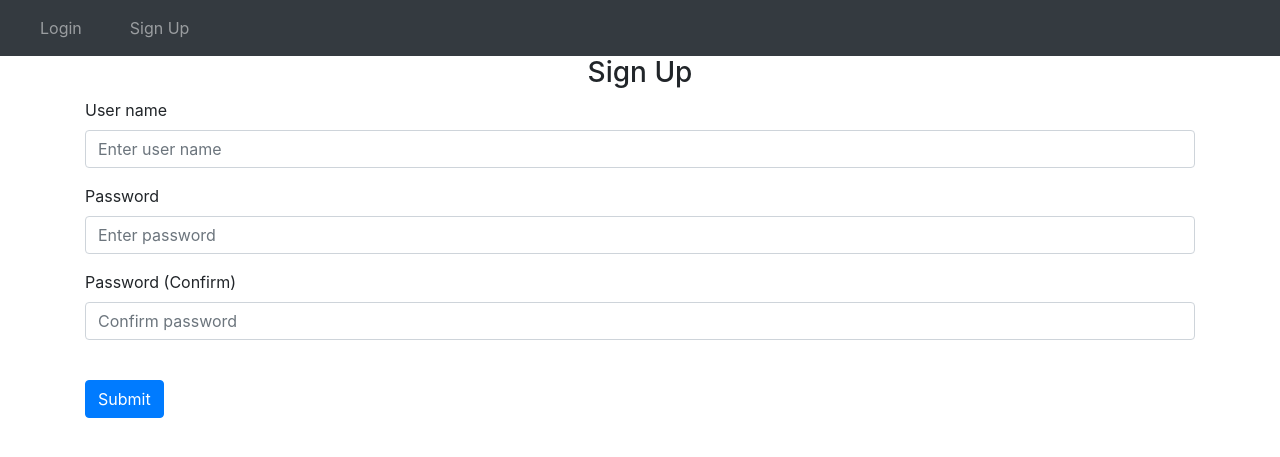
After one commit to tonilivaja/HardwareHelper, a Flask app: template website/templates/sign_up.html in a window 1280 px wide. The commit adds this page. Shown: the top 457 px of the page. Run offline with Flask 2, Linux system fonts and the light colour scheme; the template is opened without the code that fills it, so the values that code supplies are empty; some libraries are stand-ins or nearby versions.

Commit message:
Enabled user authentication

```diff
--- a/website/templates/base.html
+++ b/website/templates/base.html
@@ -1,15 +1,83 @@
 <!DOCTYPE html>
 <html>
 	<head>
-		<meta charset="utf-8">
-		<title>{% block title %}Home{% endblock%}</title>
+		<meta charset="utf-8" />
+		<meta name="viewport" content="width=device-width, initial-scale=1" />
+		<link rel="stylesheet"
+		href="https://stackpath.bootstrapcdn.com/bootstrap/4.4.1/css/bootstrap.min.css"
+		integrity="sha384-Vkoo8x4CGsO3+Hhxv8T/Q5PaXtkKtu6ug5TOeNV6gBiFeWPGFN9MuhOf23Q9Ifjh"
+		crossorigin="anonymous"
+		/>
+		<link rel="stylesheet"
+		href="https://stackpath.bootstrapcdn.com/font-awesome/4.7.0/css/font-awesome.min.css"
+		crossorigin="anonymous"
+		/>
+		<title>{% block title %}Home{% endblock %}</title>
 	</head>
+	<body>
+		<nav class="navbar navbar-expand-lg navbar-dark bg-dark">
+			<button class="navbar-toggler" type="button" data-toggle="collapse" data-target="#navbar">
+				<span class="navbar-toggler-icon"></span>
+			</button>
+			<div class="collapse navbar-collapse" id="navbar">
+				<div class="navbar-nav">
+					{% if user.is_authenticated %}
+						<a class="nav-item nav-link px-4" id="home" href="/">Home</a>
+						<a class="nav-item nav-link px-4" id="configuration" href="/configuration">Configuration</a>
+						<a class="nav-item nav-link px-4" id="logout" href="/logout">Logout</a>
+					{% else %}
+						<a class="nav-item nav-link px-4" id="login" href="/login">Login</a>
+						<a class="nav-item nav-link px-4" id="signUp" href="/sign-up">Sign Up</a>
+					{% endif %}
+				</div>
+			</div>
+		</nav>
 
-	<body>
-		<p>Test</p>
+		{% with messages = get_flashed_messages(with_categories=true) %}
+		{% if messages %}
+			{% for category, message in messages %}
+			{% if category == 'error' %}
+			<div class="alert alert-danger alert-dismissable fade show" role="alert">
+				{{message}}
+				<button type="button" class="close" data-dismiss="alert">
+					<span aria-hidden="true">&times;</span>
+				</button>
+			</div>
+			{% else %}
+			<div class="alert alert-success alert-dismissable fade show" role="alert">
+				{{message}}
+				<button type="button" class="close" data-dismiss="alert">
+					<span aria-hidden="true">&times;</span>
+				</button>
+			</div>
+			{% endif %}
+			{% endfor %}
+		{% endif %}
+		{% endwith %}
+
 		<div class="container">
 			{% block content %}
 			{% endblock %}
 		</div>
+
+		<script
+			src="https://code.jquery.com/jquery-3.2.1.slim.min.js"
+			integrity="sha384-KJ3o2DKtIkvYIK3UENzmM7KCkRr/rE9/Qpg6aAZGJwFDMVNA/GpGFF93hXpG5KkN"
+			crossorigin="anonymous"
+		></script>
+		<script
+			src="https://cdnjs.cloudflare.com/ajax/libs/popper.js/1.12.9/umd/popper.min.js"
+			integrity="sha384-ApNbgh9B+Y1QKtv3Rn7W3mgPxhU9K/ScQsAP7hUibX39j7fakFPskvXusvfa0b4Q"
+			crossorigin="anonymous"
+		></script>
+		<script
+			src="https://maxcdn.bootstrapcdn.com/bootstrap/4.0.0/js/bootstrap.min.js"
+			integrity="sha384-JZR6Spejh4U02d8jOt6vLEHfe/JQGiRRSQQxSfFWpi1MquVdAyjUar5+76PVCmYl"
+			crossorigin="anonymous"
+		></script>
+		<script
+			type="text/javascript"
+			src="{{ url_for('static', filename='index.js') }}"
+		></script>
 	</body>
 </html>
--- /dev/null
+++ b/website/templates/sign_up.html
@@ -0,0 +1,22 @@
+{% extends "base.html" %} {% block title %}Sign Up{% endblock %}
+{% block content %}
+
+<form method="POST">
+	<h3 align="center">Sign Up</h3>
+	<div class="form-group">
+		<label for="text">User name</label>
+		<input type="text" class="form-control" id="userName" name="userName" placeholder="Enter user name">
+	</div>
+	<div class="form-group">
+		<label for="password1">Password</label>
+		<input type="password" class="form-control" id="password1" name="password1" placeholder="Enter password">
+	</div>
+	<div class="form-group">
+		<label for="password2">Password (Confirm)</label>
+		<input type="password" class="form-control" id="password2" name="password2" placeholder="Confirm password">
+	</div>
+	<br/>
+	<button type="submit" class="btn btn-primary">Submit</button>
+</form>
+
+{% endblock %}
--- a/website/views.py
+++ b/website/views.py
@@ -8,4 +8,4 @@ views = Blueprint('views', __name__)
 
 @views.route('/', methods=['GET', 'POST'])
 def home():
-	return render_template("home.html")
+	return render_template("home.html", user=current_user)
```
Also changed, not shown: website/auth.py (added, +59 -0 lines), website/templates/login.html (added, +18 -0 lines).
